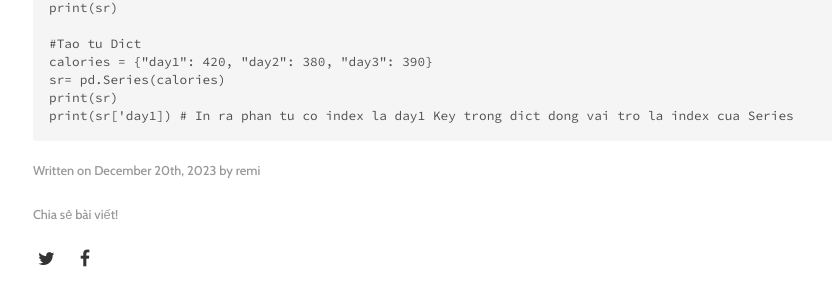
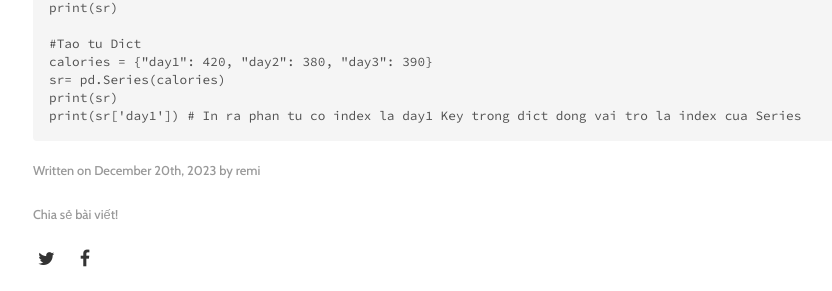
Before and after one commit to toannai/blog, a Jekyll site: the page built from _posts/2023-12-20-ghi-chu-su-dung-thu-vien-pandas.md, in a window 1280 px wide and 900 px high, scrolled down 1742 px. Shown: the part 404-695 px from the top of the window, without its empty margins (127-959 px from the left). Built offline with Jekyll 4.4.1, drawn with Linux system fonts in a browser that asks for light colours; some web fonts are replaced; some of the changed text lies outside the part shown.

Commit message:
fix bug code

````diff
--- a/_posts/2023-12-20-ghi-chu-su-dung-thu-vien-pandas.md
+++ b/_posts/2023-12-20-ghi-chu-su-dung-thu-vien-pandas.md
@@ -40,5 +40,5 @@ print(sr)
 calories = {"day1": 420, "day2": 380, "day3": 390}
 sr= pd.Series(calories)
 print(sr)
-print(sr['day1]) # In ra phan tu co index la day1 Key trong dict dong vai tro la index cua Series
+print(sr['day1']) # In ra phan tu co index la day1 Key trong dict dong vai tro la index cua Series
 ```
````
